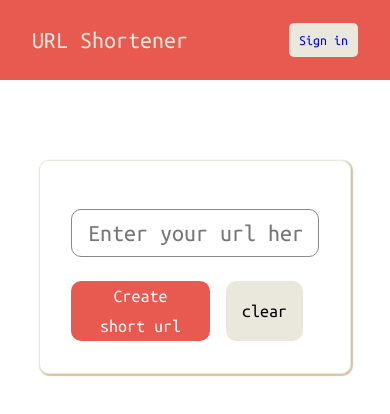
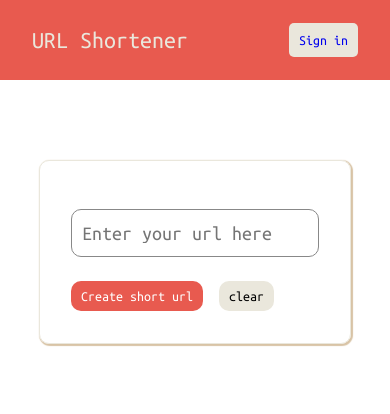
Before and after one commit to tsungtingdu/react-url-shortener, a React (Create React App) app: page / in a window 390 px wide. Shown: the top 414 px of the page. Built offline with nearby package versions, Linux system fonts and the light colour scheme.

Commit message:
update layout styling for smaller screen

```diff
--- a/src/css/main.scss
+++ b/src/css/main.scss
@@ -135,6 +135,12 @@ a:hover {
       font-family: 'Ubuntu Mono', monospace;
       border-radius: 10px;
       border: 1px solid $grey;
+
+      @media screen and (max-width: 768px) {
+        font-size: 20px;
+        line-height: 32px;
+        padding: 0 10px;
+      }
     }
 
     &__buttons {
@@ -151,8 +157,9 @@ a:hover {
         border-radius: 10px;
 
         @media screen and (max-width: 768px) {
-          font-size: 18px;
+          font-size: 14px;
           line-height: 30px;
+          padding: 0 10px;
         }
       }
 
```
